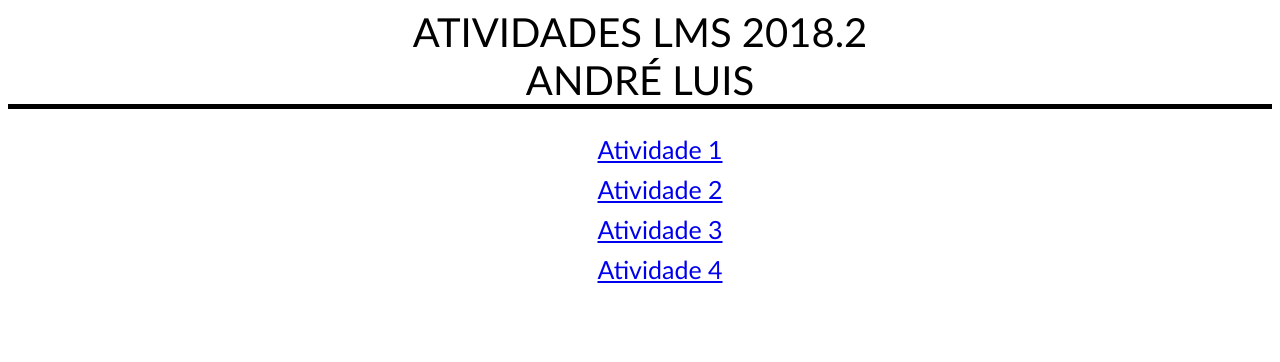
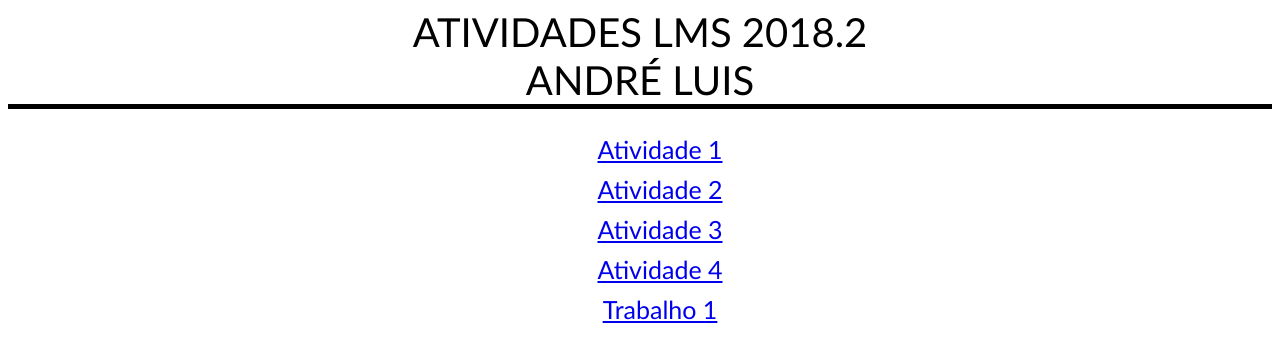
Before and after one commit to ismaelAlfra/Atividades-Victor-LMS-2018.2, a plain HTML site: page index.html in a window 1280 px wide. Drawn offline with Linux system fonts and the light colour scheme.

Commit message:
Trabalho 01 acrescentado na lista

```diff
--- a/index.html
+++ b/index.html
@@ -34,6 +34,7 @@
         <li><a href="./Atividade_02/Atividade_02.html">Atividade 2</a></li>
         <li><a href="./Atividade_03/Atividade_03.html">Atividade 3</a></li>
         <li><a href="./Atividade_04/index.html">Atividade 4</a></li>
+        <li><a href="./Trabalho_01/index.html">Trabalho 1</a></li>
     </ul>
 </body>
 </html>
```
